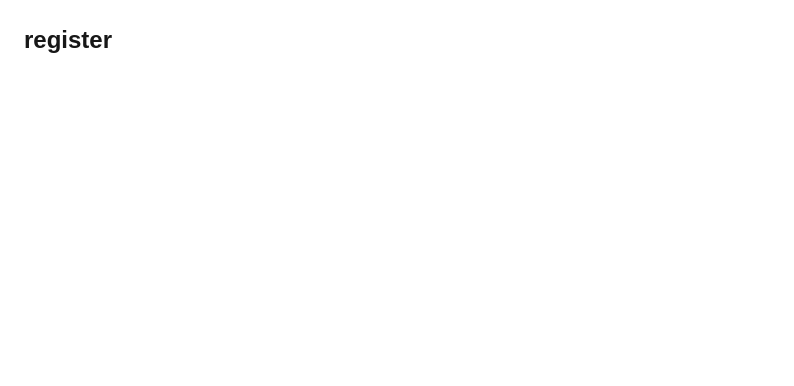
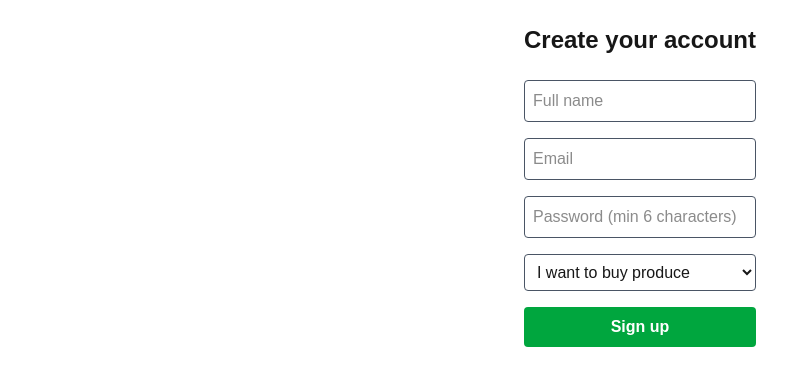
Before and after one commit to Abubakr-Abdulkareem/farm-depot-v2, a Next.js app in the folder web/: page /register in a window 1280 px wide. Shown: the top 386 px of the page, without its empty margins (0-794 px from the left). Built offline with nearby package versions, Linux system fonts and the light colour scheme.

Commit message:
feat: add register and login pages with role-based redirect

```diff
--- a/web/src/app/login/page.tsx
+++ b/web/src/app/login/page.tsx
@@ -1,7 +1,79 @@
-export default function Page() {
+"use client";
+
+import { useState } from "react";
+import { useRouter } from "next/navigation";
+import { createClient } from "@/lib/supabase/client";
+
+export default function LoginPage() {
+  const router = useRouter();
+  const [email, setEmail] = useState("");
+  const [password, setPassword] = useState("");
+  const [error, setError] = useState<string | null>(null);
+  const [loading, setLoading] = useState(false);
+
+  async function handleSubmit(e: React.FormEvent) {
+    e.preventDefault();
+    setLoading(true);
+    setError(null);
+
+    const supabase = createClient();
+    const { data, error } = await supabase.auth.signInWithPassword({
+      email,
+      password,
+    });
+
+    if (error || !data.user) {
+      setError(error?.message ?? "Login failed");
+      setLoading(false);
+      return;
+    }
+
+    const { data: profile } = await supabase
+      .from("profiles")
+      .select("role")
+      .eq("id", data.user.id)
+      .single();
+
+    const role = profile?.role;
+    router.push(
+      role === "admin"
+        ? "/admin"
+        : role === "farmer"
+        ? "/dashboard/farmer"
+        : "/dashboard/buyer"
+    );
+    router.refresh();
+  }
+
   return (
-    <main className="p-6">
-      <h1 className="text-2xl font-bold">login</h1>
+    <main className="mx-auto max-w-md p-6">
+      <h1 className="mb-6 text-2xl font-bold">Log in</h1>
+      <form onSubmit={handleSubmit} className="flex flex-col gap-4">
+        <input
+          className="rounded border border-gray-600 bg-transparent p-2"
+          type="email"
+          placeholder="Email"
+          value={email}
+          onChange={(e) => setEmail(e.target.value)}
+          required
+        />
+        <input
+          className="rounded border border-gray-600 bg-transparent p-2"
+          type="password"
+          placeholder="Password"
+          value={password}
+          onChange={(e) => setPassword(e.target.value)}
+          required
+        />
+        {error && <p className="text-red-500">{error}</p>}
+        <button
+          type="submit"
+          disabled={loading}
+          className="rounded bg-green-600 p-2 font-semibold text-white disabled:opacity-50"
+        >
+          {loading ? "Logging in..." : "Log in"}
+        </button>
+      </form>
     </main>
   );
 }
--- a/web/src/app/register/page.tsx
+++ b/web/src/app/register/page.tsx
@@ -1,7 +1,91 @@
-export default function Page() {
+"use client";
+
+import { useState } from "react";
+import { useRouter } from "next/navigation";
+import { createClient } from "@/lib/supabase/client";
+
+export default function RegisterPage() {
+  const router = useRouter();
+  const [fullName, setFullName] = useState("");
+  const [email, setEmail] = useState("");
+  const [password, setPassword] = useState("");
+  const [role, setRole] = useState<"farmer" | "buyer">("buyer");
+  const [error, setError] = useState<string | null>(null);
+  const [loading, setLoading] = useState(false);
+
+  async function handleSubmit(e: React.FormEvent) {
+    e.preventDefault();
+    setLoading(true);
+    setError(null);
+
+    const supabase = createClient();
+    const { data, error } = await supabase.auth.signUp({
+      email,
+      password,
+      options: { data: { full_name: fullName, role } },
+    });
+
+    if (error) {
+      setError(error.message);
+      setLoading(false);
+      return;
+    }
+
+    if (!data.session) {
+      setError("Check your email to confirm your account, then log in.");
+      setLoading(false);
+      return;
+    }
+
+    router.push(role === "farmer" ? "/dashboard/farmer" : "/dashboard/buyer");
+    router.refresh();
+  }
+
   return (
-    <main className="p-6">
-      <h1 className="text-2xl font-bold">register</h1>
+    <main className="mx-auto max-w-md p-6">
+      <h1 className="mb-6 text-2xl font-bold">Create your account</h1>
+      <form onSubmit={handleSubmit} className="flex flex-col gap-4">
+        <input
+          className="rounded border border-gray-600 bg-transparent p-2"
+          placeholder="Full name"
+          value={fullName}
+          onChange={(e) => setFullName(e.target.value)}
+          required
+        />
+        <input
+          className="rounded border border-gray-600 bg-transparent p-2"
+          type="email"
+          placeholder="Email"
+          value={email}
+          onChange={(e) => setEmail(e.target.value)}
+          required
+        />
+        <input
+          className="rounded border border-gray-600 bg-transparent p-2"
+          type="password"
+          placeholder="Password (min 6 characters)"
+          value={password}
+          onChange={(e) => setPassword(e.target.value)}
+          minLength={6}
+          required
+        />
+        <select
+          className="rounded border border-gray-600 bg-transparent p-2"
+          value={role}
+          onChange={(e) => setRole(e.target.value as "farmer" | "buyer")}
+        >
+          <option value="buyer" className="text-black">I want to buy produce</option>
+          <option value="farmer" className="text-black">I want to sell produce</option>
+        </select>
+        {error && <p className="text-red-500">{error}</p>}
+        <button
+          type="submit"
+          disabled={loading}
+          className="rounded bg-green-600 p-2 font-semibold text-white disabled:opacity-50"
+        >
+          {loading ? "Creating account..." : "Sign up"}
+        </button>
+      </form>
     </main>
   );
 }
```
